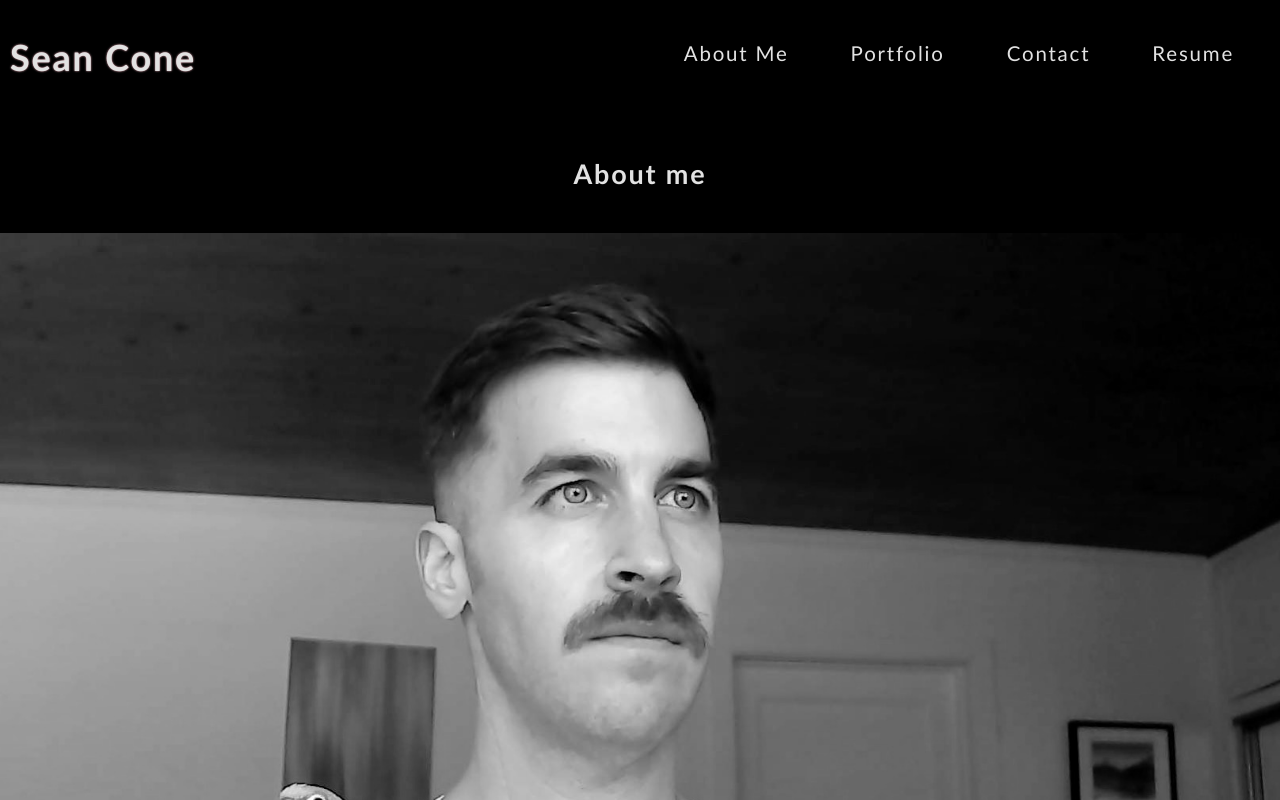
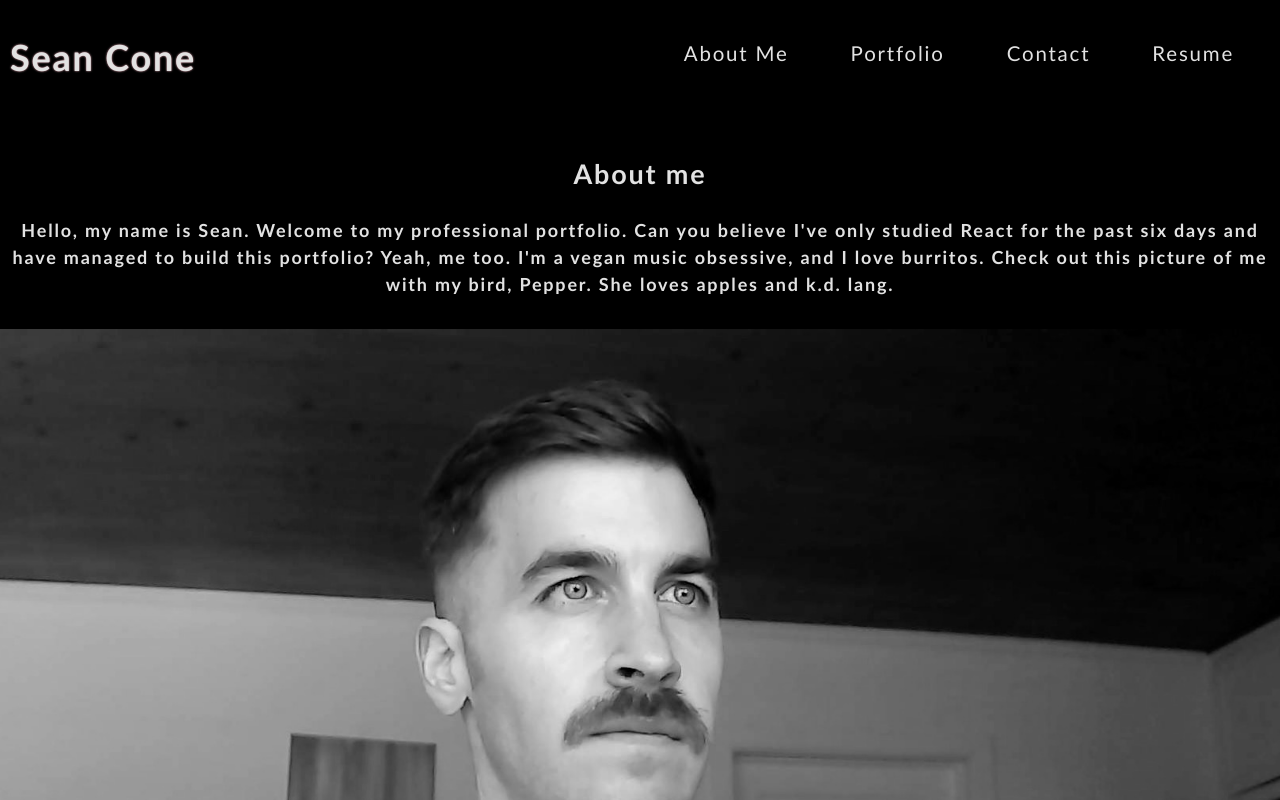
Before and after one commit to seanc0ne/react-portfolio, a React (Create React App) app: page / in a window 1280 px wide. Shown: the top 800 px of the page. Built offline with nearby package versions, Linux system fonts and the light colour scheme.

Commit message:
Adding About component

```diff
--- a/src/components/About/index.js
+++ b/src/components/About/index.js
@@ -5,6 +5,12 @@ function About() {
   return (
     <section className="my-5">
       <h1 id="about">About me</h1>
+      <h2>Hello, my name is Sean. Welcome to my professional portfolio.
+        Can you believe I've only studied React for the past six days and have
+        managed to build this portfolio? Yeah, me too. I'm a vegan music obsessive,
+        and I love burritos. Check out this picture of me with my
+        bird, Pepper. She loves apples and k.d. lang.
+      </h2>
       <img
         src={coverImage}
         className="my-2"
--- a/src/components/Project/index.js
+++ b/src/components/Project/index.js
@@ -49,6 +49,8 @@ function Project() {
   return (
     <div>
       <div className="flex-row">
+      {/* <h1 id="about">Portfolio</h1>
+      <p></p> */}
         {projects.map((project) => (
           <img
             src={require(`../../assets/images/${project.image}`)}
--- a/src/index.css
+++ b/src/index.css
@@ -30,6 +30,10 @@ header h1 {
 
 header div {
   justify-content: space-between;
+}
+
+main h2 {
+  font-size: 18px;
 }
 
 nav ul {
```
